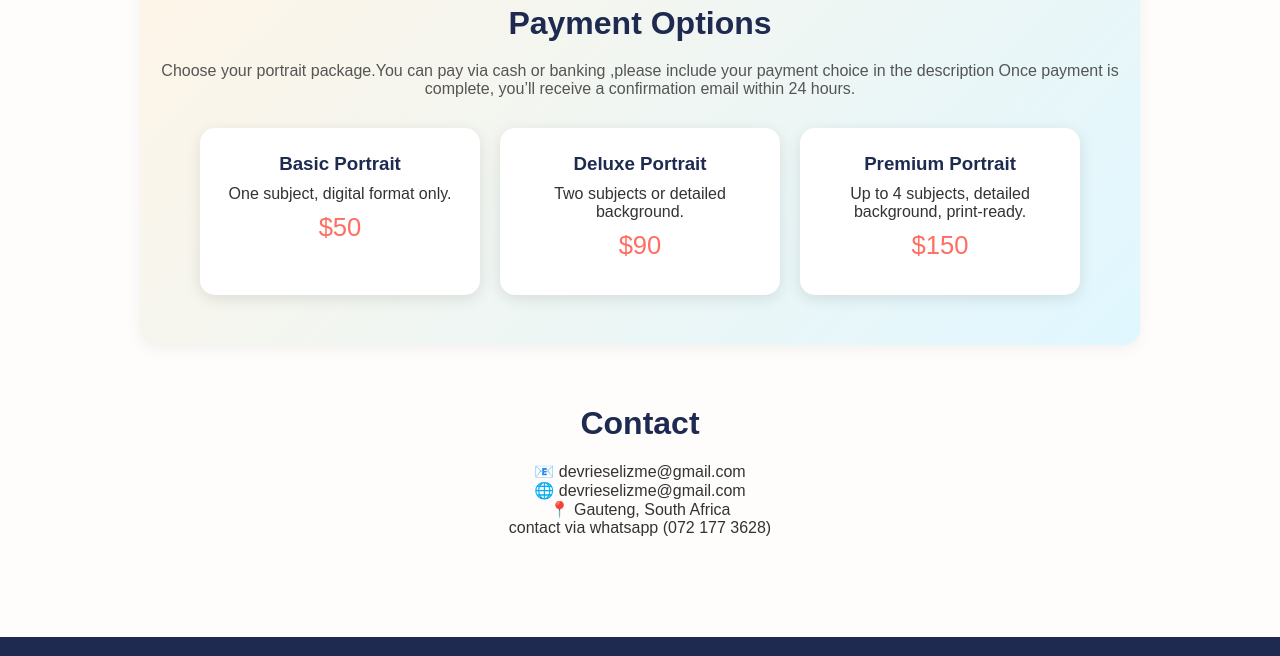
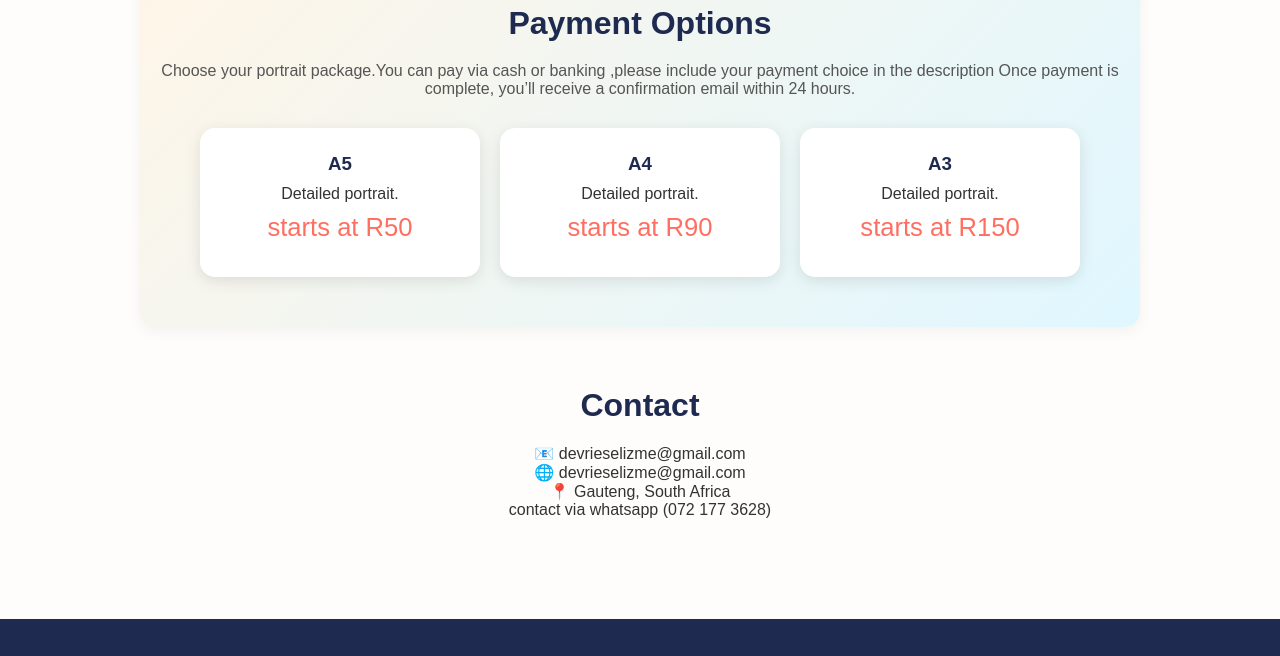
Before and after one commit to Lizzy1922/Lizzy-s-Portraits, a plain HTML site: page index.html in a window 1280 px wide. Shown: the part 2794-3450 px from the top of the page. Drawn offline with Linux system fonts and the light colour scheme.

Commit message:
Add files via upload

```diff
--- a/index.html
+++ b/index.html
@@ -265,21 +265,21 @@
 
   <div class="plans">
     <div class="plan">
-      <h3>Basic Portrait</h3>
-      <p>One subject, digital format only.</p>
-      <div class="price">$50</div>
+      <h3>A5</h3>
+      <p>Detailed portrait.</p>
+      <div class="price">starts at R50</div>
 
     </div>
     <div class="plan">
-      <h3>Deluxe Portrait</h3>
-      <p>Two subjects or detailed background.</p>
-      <div class="price">$90</div>
+      <h3>A4</h3>
+      <p>Detailed portrait.</p>
+      <div class="price">starts at R90</div>
 
     </div>
     <div class="plan">
-      <h3>Premium Portrait</h3>
-      <p>Up to 4 subjects, detailed background, print-ready.</p>
-      <div class="price">$150</div>
+      <h3>A3</h3>
+      <p>Detailed portrait.</p>
+      <div class="price">starts at R150</div>
 
     </div>
   </div>
```
